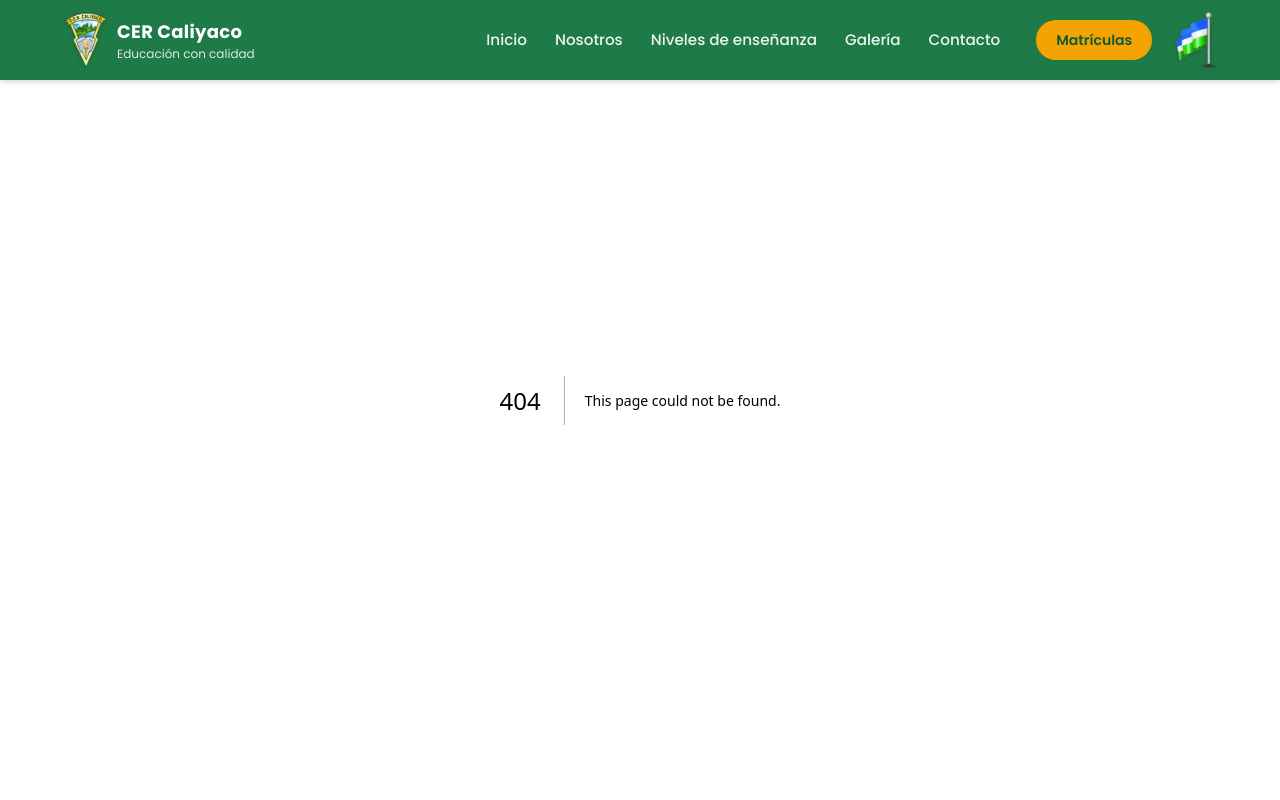
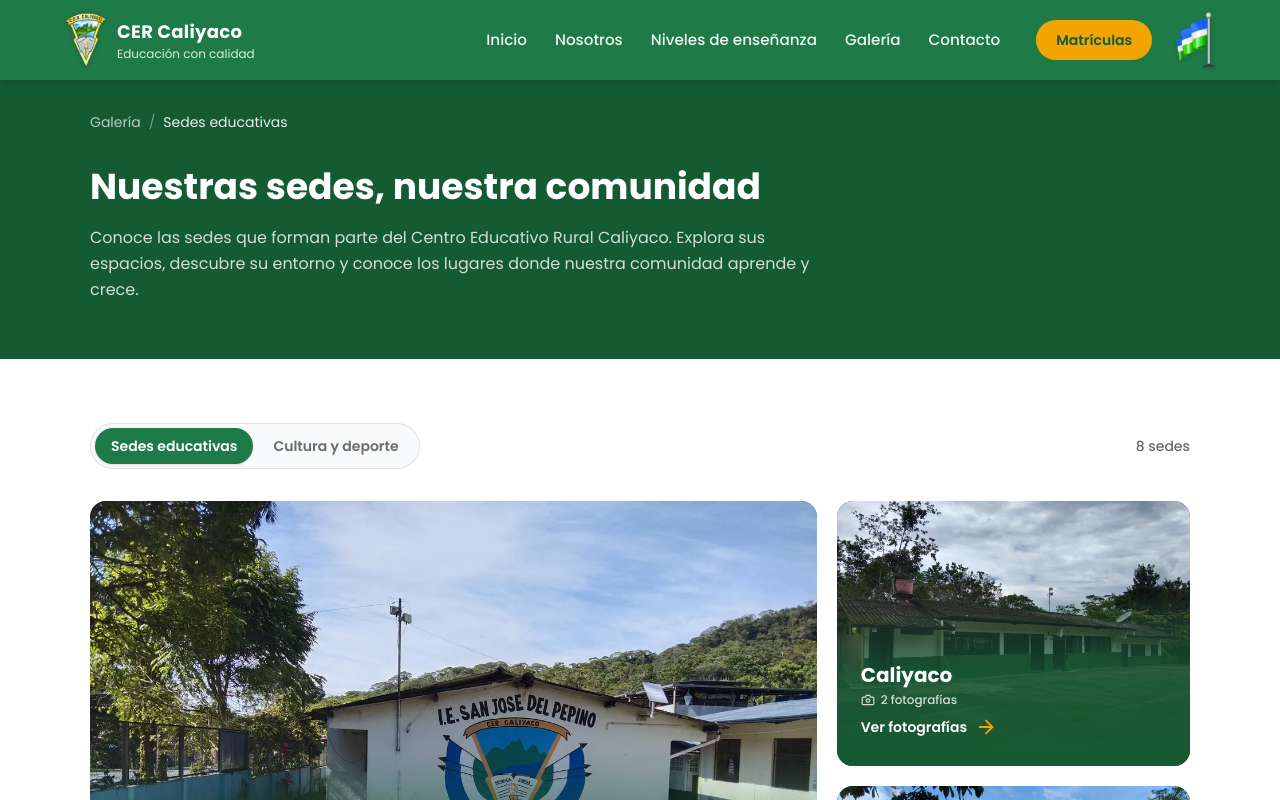
Before and after one commit to AudinoPantoja2025/LandingPage-CER-Caliyaco, a Next.js app: page /galeria/sedes-educativas in a window 1280 px wide. Before the commit this address had no page. Shown: the top 800 px of the page. Built offline with nearby package versions, Linux system fonts and the light colour scheme.

Commit message:
feat: navegacion de galeria para sedes educativas

```diff
--- /dev/null
+++ b/src/app/galeria/sedes-educativas/[slug]/page.tsx
@@ -0,0 +1,29 @@
+import { notFound } from "next/navigation";
+import SedeGaleriaDetalle from "@/components/SedeGaleriaDetalle";
+import { SEDES_GALERIA, esSlugValido } from "@/lib/galeria";
+
+export const dynamicParams = false;
+
+export function generateStaticParams() {
+  return SEDES_GALERIA.map((sede) => ({ slug: sede.slug }));
+}
+
+interface SedePageProps {
+  params: Promise<{ slug: string }>;
+}
+
+export default async function SedePage({ params }: SedePageProps) {
+  const { slug } = await params;
+
+  if (!esSlugValido(slug)) {
+    notFound();
+  }
+
+  const sede = SEDES_GALERIA.find((item) => item.slug === slug);
+
+  if (!sede) {
+    notFound();
+  }
+
+  return <SedeGaleriaDetalle sede={sede} />;
+}
--- /dev/null
+++ b/src/app/galeria/sedes-educativas/page.tsx
@@ -0,0 +1,5 @@
+import SedesEducativas from "@/components/SedesEducativas";
+
+export default function SedesEducativasPage() {
+  return <SedesEducativas />;
+}
```
